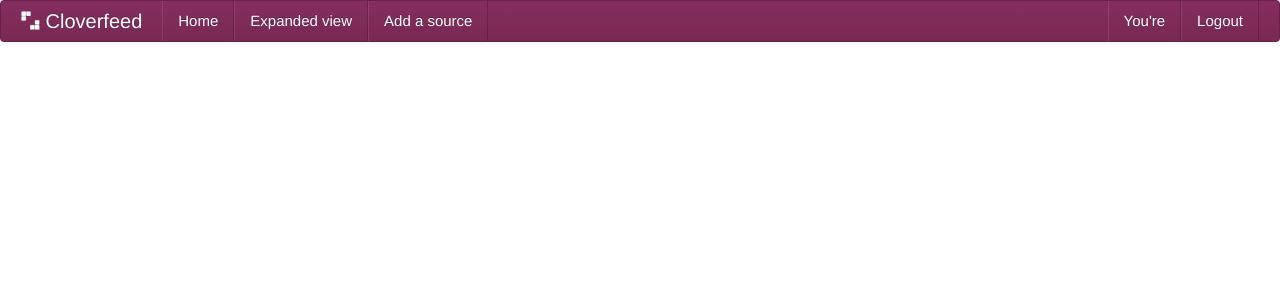
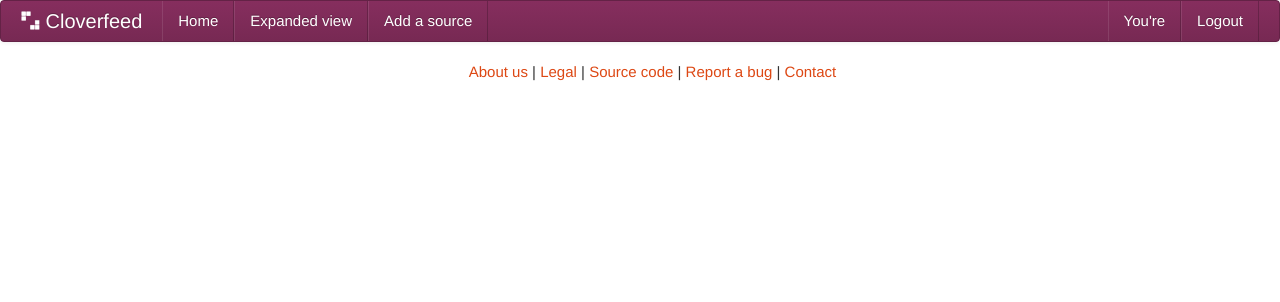
Before and after one commit to emillon/mosileno-web, a Python web app: template mosileno/templates/page.mako in a window 1280 px wide. Shown: the top 302 px of the page. Run offline with Mako, Linux system fonts and the light colour scheme; the template is opened without the code that fills it, so the values that code supplies are empty; some web fonts are replaced.

Commit message:
Add a footer

```diff
--- a/mosileno/static/css/mosileno.css
+++ b/mosileno/static/css/mosileno.css
@@ -65,3 +65,26 @@ nav .nav-list {
 #maincontainer {
     margin-left: 90px;
 }
+
+#footer {
+  bottom: 0;
+  width: 60%;
+  margin: 0 auto;
+  text-align: center;
+}
+
+#footer ul {
+  list-style-type: none;
+}
+
+#footer li {
+  display: inline;
+}
+
+#footer li:before {
+  content: " | ";
+}
+
+#footer li:first-child:before {
+  content: "";
+}
--- a/mosileno/templates/base.mako
+++ b/mosileno/templates/base.mako
@@ -83,6 +83,16 @@
         ${self.body()}
       </div>
 
+      <div id='footer'>
+        <ul>
+          <li><a href="#">About us</a></li>
+          <li><a href="#">Legal</a></li>
+          <li><a href="#">Source code</a></li>
+          <li><a href="#">Report a bug</a></li>
+          <li><a href="#">Contact</a></li>
+        </ul>
+      </div>
+
       <script type="text/javascript"
               src="${request.static_url('mosileno:static/jquery-1.8.2.min.js')}"
        ></script>
```
